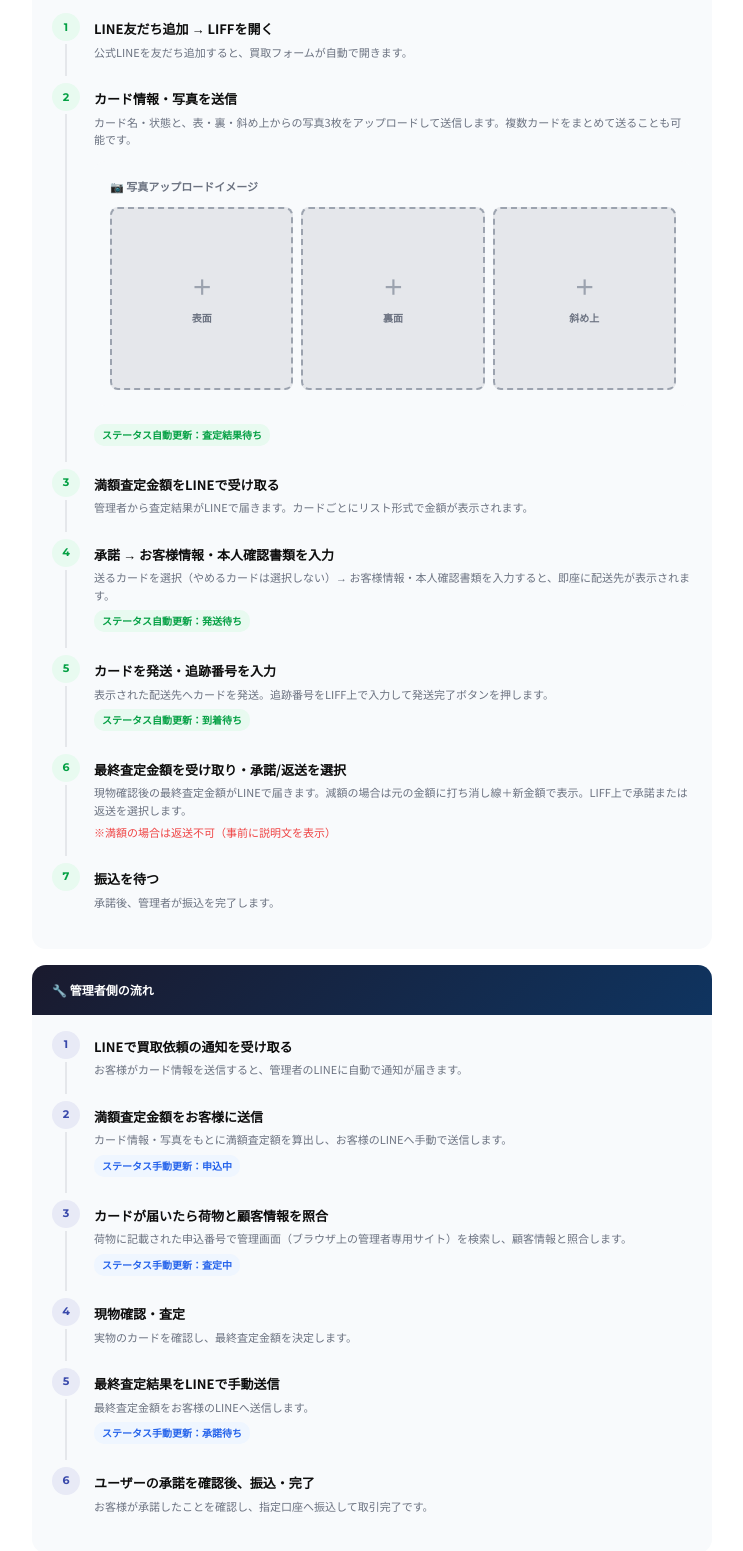
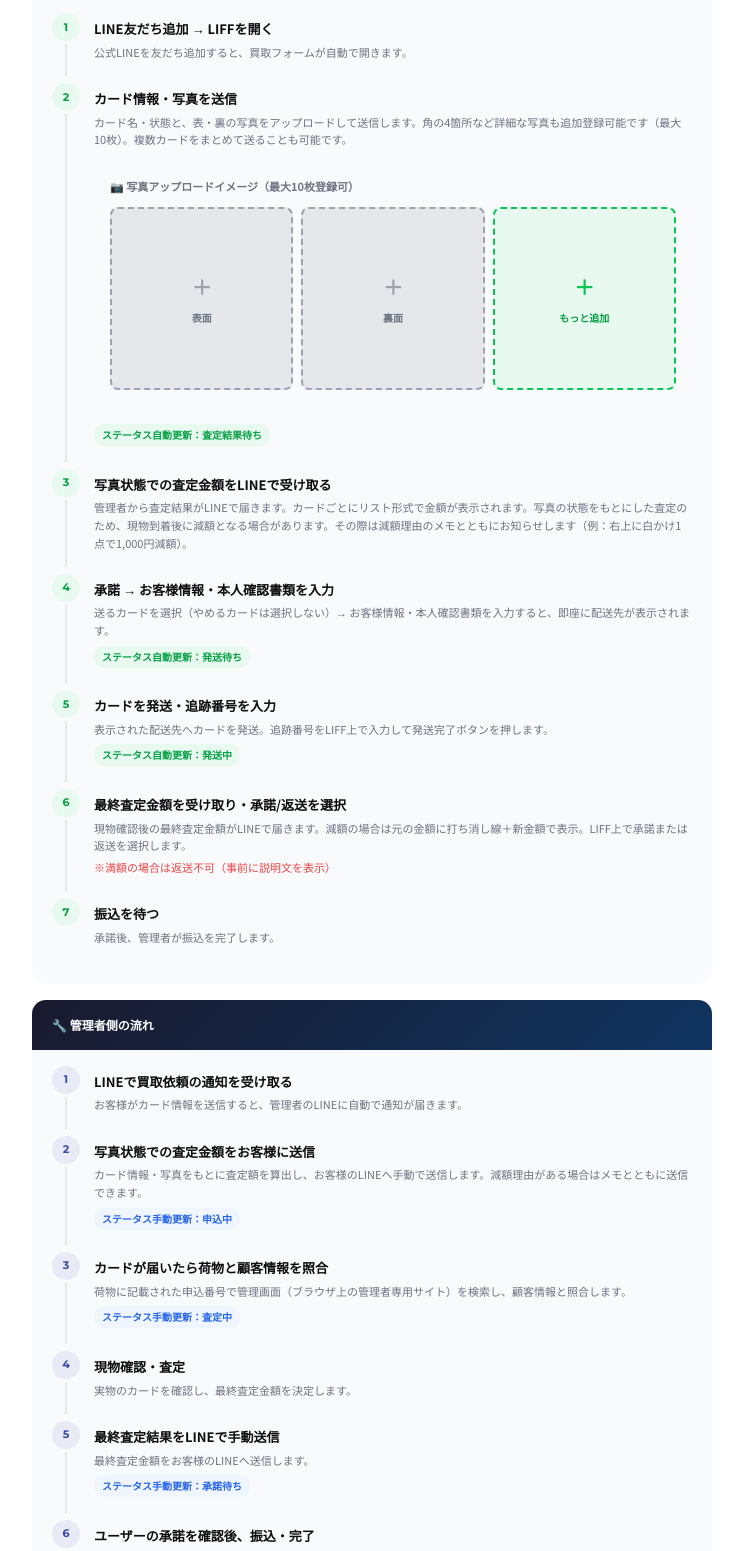
Before and after one commit to Kairos-Proposals/line-liff-proposal, a plain HTML site: page index.html in a window 1280 px wide. Shown: the part 663-2214 px from the top of the page, without its empty margins (268-1011 px from the left). Drawn offline with Linux system fonts and the light colour scheme.

Commit message:
Add files via upload

```diff
--- a/index.html
+++ b/index.html
@@ -592,13 +592,13 @@ body {
           <div class="flow-step-left"><div class="flow-step-num user-num">2</div><div class="flow-step-line"></div></div>
           <div class="flow-step-content">
             <strong>カード情報・写真を送信</strong>
-            <p>カード名・状態と、表・裏・斜め上からの写真3枚をアップロードして送信します。複数カードをまとめて送ることも可能です。</p>
+            <p>カード名・状態と、表・裏の写真をアップロードして送信します。角の4箇所など詳細な写真も追加登録可能です（最大10枚）。複数カードをまとめて送ることも可能です。</p>
             <div class="photo-upload-demo">
-              <div class="photo-upload-demo-title">📷 写真アップロードイメージ</div>
+              <div class="photo-upload-demo-title">📷 写真アップロードイメージ（最大10枚登録可）</div>
               <div class="photo-slots">
                 <div class="photo-slot"><div class="photo-slot-icon">＋</div><div>表面</div></div>
                 <div class="photo-slot"><div class="photo-slot-icon">＋</div><div>裏面</div></div>
-                <div class="photo-slot"><div class="photo-slot-icon">＋</div><div>斜め上</div></div>
+                <div class="photo-slot" style="border-color: var(--green); background: var(--green-light);"><div class="photo-slot-icon" style="color: var(--green);">＋</div><div style="color: var(--green-dark); font-weight:700;">もっと追加</div></div>
               </div>
             </div>
             <span class="flow-step-badge badge-auto">ステータス自動更新：査定結果待ち</span>
@@ -608,8 +608,8 @@ body {
         <div class="flow-step">
           <div class="flow-step-left"><div class="flow-step-num user-num">3</div><div class="flow-step-line"></div></div>
           <div class="flow-step-content">
-            <strong>満額査定金額をLINEで受け取る</strong>
-            <p>管理者から査定結果がLINEで届きます。カードごとにリスト形式で金額が表示されます。</p>
+            <strong>写真状態での査定金額をLINEで受け取る</strong>
+            <p>管理者から査定結果がLINEで届きます。カードごとにリスト形式で金額が表示されます。写真の状態をもとにした査定のため、現物到着後に減額となる場合があります。その際は減額理由のメモとともにお知らせします（例：右上に白かけ1点で1,000円減額）。</p>
           </div>
         </div>
 
@@ -627,7 +627,7 @@ body {
           <div class="flow-step-content">
             <strong>カードを発送・追跡番号を入力</strong>
             <p>表示された配送先へカードを発送。追跡番号をLIFF上で入力して発送完了ボタンを押します。</p>
-            <span class="flow-step-badge badge-auto">ステータス自動更新：到着待ち</span>
+            <span class="flow-step-badge badge-auto">ステータス自動更新：発送中</span>
           </div>
         </div>
 
@@ -667,8 +667,8 @@ body {
         <div class="flow-step">
           <div class="flow-step-left"><div class="flow-step-num admin-num">2</div><div class="flow-step-line"></div></div>
           <div class="flow-step-content">
-            <strong>満額査定金額をお客様に送信</strong>
-            <p>カード情報・写真をもとに満額査定額を算出し、お客様のLINEへ手動で送信します。</p>
+            <strong>写真状態での査定金額をお客様に送信</strong>
+            <p>カード情報・写真をもとに査定額を算出し、お客様のLINEへ手動で送信します。減額理由がある場合はメモとともに送信できます。</p>
             <span class="flow-step-badge badge-manual">ステータス手動更新：申込中</span>
           </div>
         </div>
@@ -747,7 +747,7 @@ body {
       </div>
       <div class="status-item">
         <div class="status-left"><div class="status-dot auto">🚚</div><div class="status-connector"></div></div>
-        <div class="status-content"><div class="status-name">到着待ち</div><div class="status-trigger">お客様が追跡番号を入力・発送完了ボタンを押した時点で自動更新</div></div>
+        <div class="status-content"><div class="status-name">発送中</div><div class="status-trigger">お客様が追跡番号を入力・発送完了ボタンを押した時点で自動更新</div></div>
       </div>
       <div class="status-item">
         <div class="status-left"><div class="status-dot manual">🔍</div><div class="status-connector"></div></div>
```
